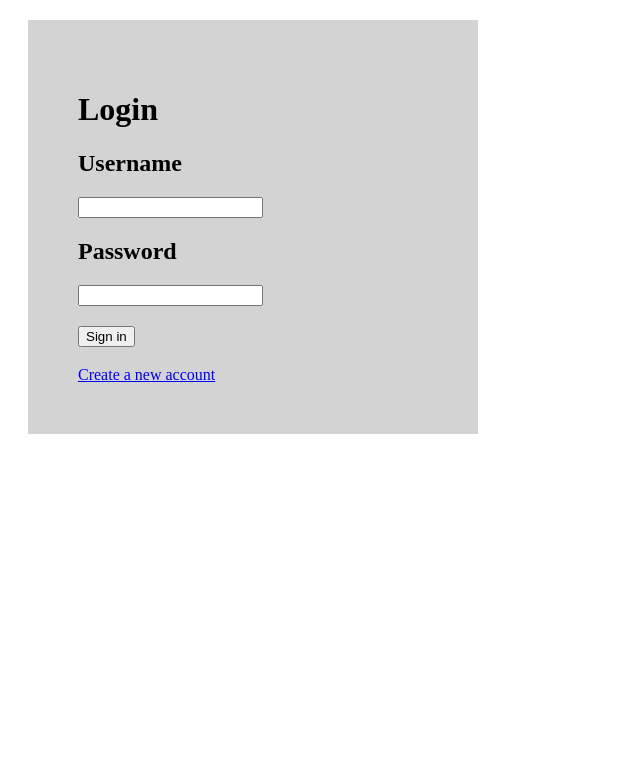
After one commit to Kongpob-R/sandslecture_individual, a Django app: page /login in a window 1280 px wide. The commit adds this page. Shown: the top 779 px of the page, without its empty margins (0-640 px from the left). Run offline with Django 3.2, Linux system fonts and the light colour scheme.

Commit message:
Create templates Login

```diff
--- a/Homepage/templates/home.html
+++ b/Homepage/templates/home.html
@@ -15,7 +15,10 @@
             <button type="submit">Search</button>
 
         </form>
-        <button class=rightside type="button">Login</button>
+        <body>
+            <button class=rightside type="button" onclick="window.location.href = '{% url 'login' %}';">Login</button>
+        </body>
+
     </div>
     <h1>Popular</h1>
     <div>
--- /dev/null
+++ b/Homepage/templates/login.html
@@ -0,0 +1,26 @@
+<body>
+
+</body><html>
+    <style>
+        div{background-color: lightgrey; width: 350px;  padding: 50px;  margin: 20px;}
+        .rightside{float: right;}
+
+
+
+    </style>
+    <title>S&SLecture</title>
+     <form class= >
+
+    <div>
+        <h1>Login</h1>
+        <h2>Username</h2>
+            <input type="text" name="FirstName" value="">
+        <h2>Password</h2>
+            <input type="text" name="FirstName" value="">
+        <h2><input type="submit" value="Sign in"></h2>
+        <a href="{% url 'home' %}">Create a new account</a>
+    </div>
+    </form>
+
+
+</html>
--- a/Homepage/tests.py
+++ b/Homepage/tests.py
@@ -39,7 +39,7 @@ class HomePageTest(TestCase):
         self.assertTrue(html.strip().endswith('</html>'))
 
 
-    def test_home_page_returns_correct_logoinbox(self):
+    def test_home_page_returns_correct_loginbox(self):
         response=self.client.get('/')
         html = response.content.decode('utf8')
         self.assertTrue(html.startswith('<html>'))
@@ -53,7 +53,7 @@ class HomePageTest(TestCase):
         html = response.content.decode('utf8')
         self.assertTrue(html.startswith('<html>'))
         self.assertIn('<div>', html)
-        self.assertIn('<button class=rightside type="button">Login</button>', html)
+        self.assertIn('<button class=rightside type="button" onclick="window.location.href = '{% url 'login' %}';">Login</button>', html)
         self.assertIn('</div>', html)
         self.assertTrue(html.strip().endswith('</html>'))
 
--- a/Homepage/urls.py
+++ b/Homepage/urls.py
@@ -2,3 +2,5 @@ from django.shortcuts import render
 
 def home_page(request):
     return render(request, 'home.html')
+def login(request):
+    return render(request, 'login.html')
--- a/Homepage/views.py
+++ b/Homepage/views.py
@@ -3,3 +3,5 @@ from django.shortcuts import render
 # Create your views here.
 def home_page(request):
     return render(request, 'home.html')
+def login(request):
+    return render(request, 'login.html')
--- a/sandslecture/urls.py
+++ b/sandslecture/urls.py
@@ -18,4 +18,5 @@ from Homepage import views
 
 urlpatterns = [
     url(r'^$', views.home_page, name='home'),
+    url(r'^login', views.login, name='login'),
 ]
```
